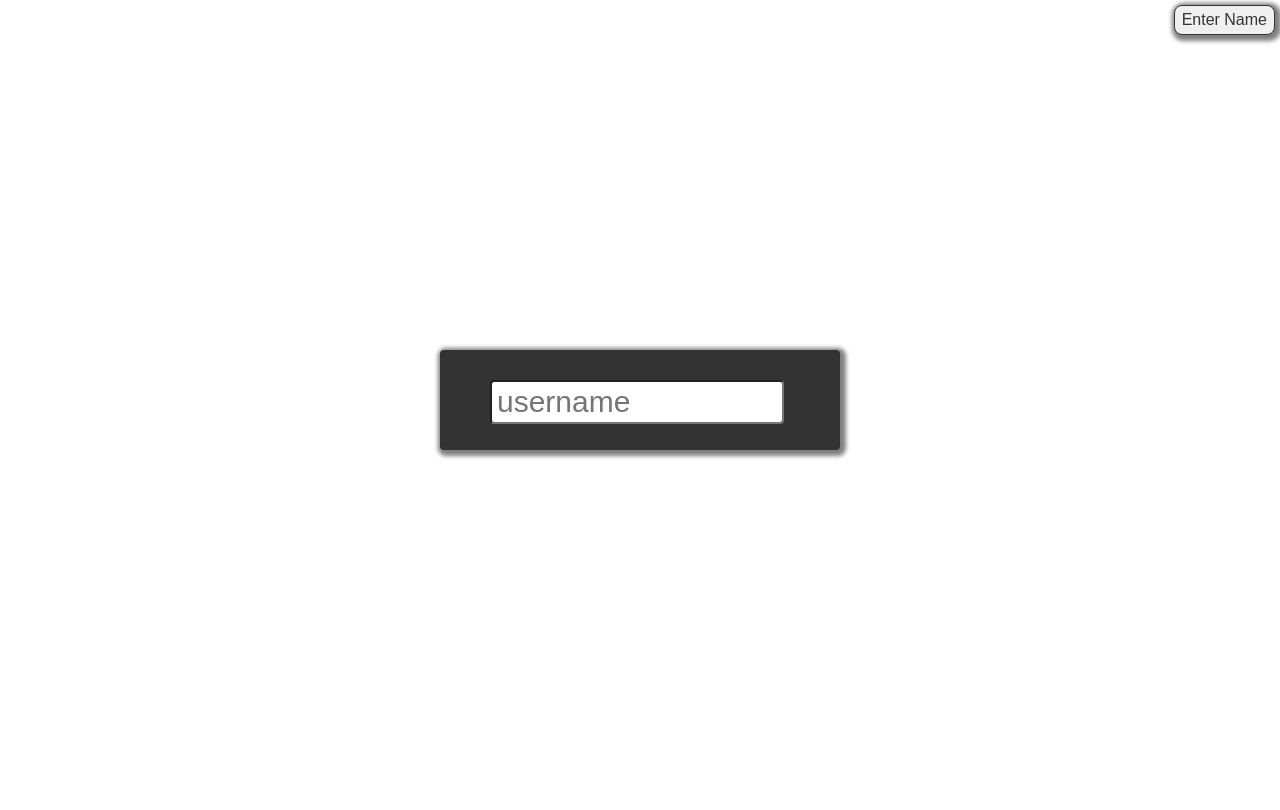
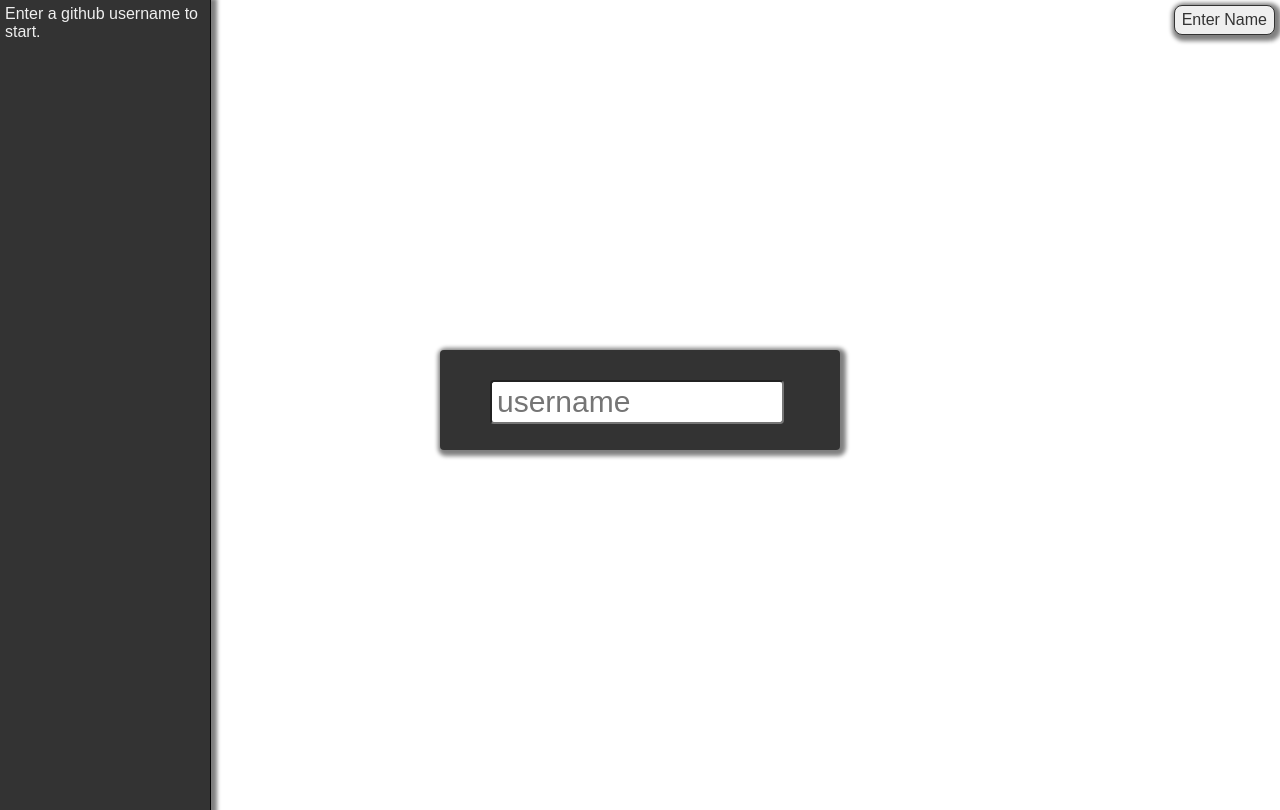
Before and after one commit to atleastimtrying/danders, a plain HTML site: page public/index.html in a window 1280 px wide. Drawn offline with Linux system fonts and the light colour scheme.

Commit message:
instructions added to left side

```diff
--- a/public/css/style.css
+++ b/public/css/style.css
@@ -51,18 +51,14 @@ a:hover{
   border:1px solid #efefef;
 }
 span{
-  height:50px;
-  width:100px;
-  border:1px solid #333;
-  color:#333;
+  height:100%;
+  width:200px;
+  border-right:1px solid #000;
+  color:#efefef;
   display:block;
-  border-radius:6px;
-  background:#efefef;
+  background:#333;
   position: absolute;
-  top:5px;
-  left:5px;
   z-index: 3;
-  display:none;
-  text-align:center;
+  text-align:left;
   padding:5px;
 }
--- a/public/index.html
+++ b/public/index.html
@@ -17,9 +17,7 @@
   <div>
     <input type='text' placeholder="username">
   </div>
-  <span>
-
-  </span>
+  <span><p>Enter a github username to start.</p></span>
 
   <script src="/public/js/libs/jquery-1.5.min.js"></script>
   <script src="/public/js/libs/underscore-1.1.4.min.js"></script>
```
Also changed, not shown: 2 other files.
